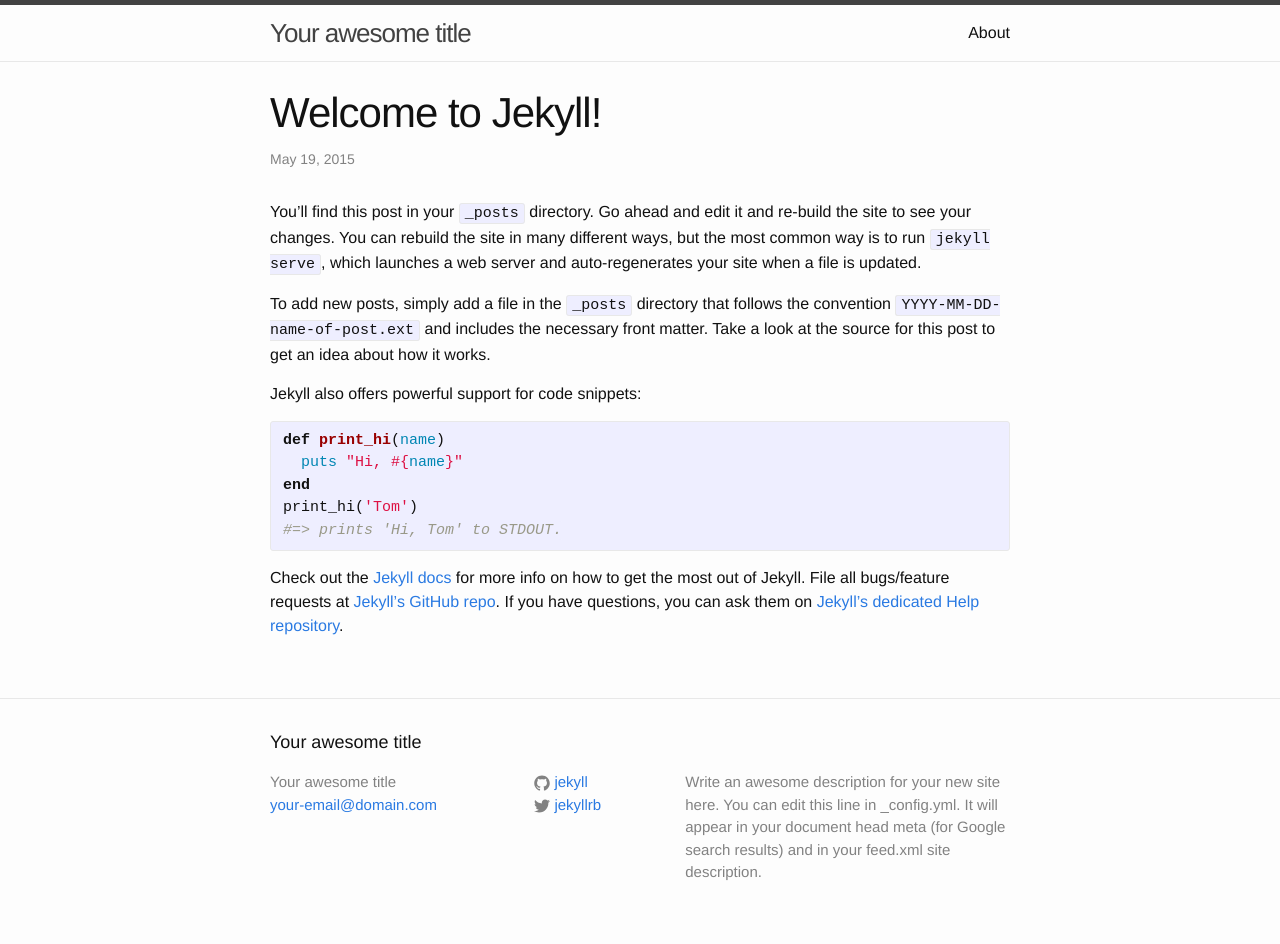
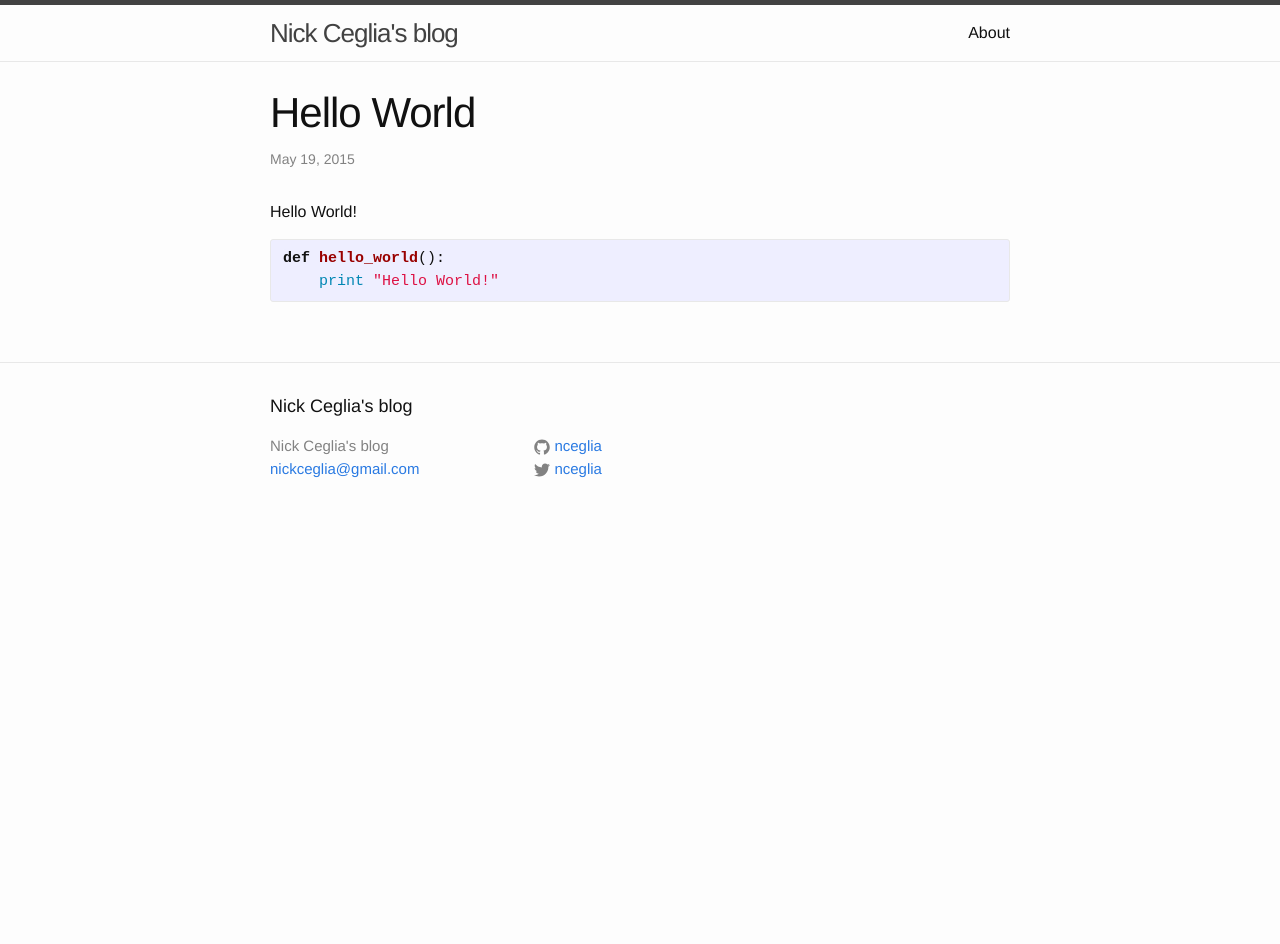
Before and after one commit to nceglia/nceglia.github.io, a Jekyll site: the page built from _posts/2015-05-19-welcome-to-jekyll.markdown, in a window 1280 px wide. Built offline with Jekyll 4.4.1, drawn with Linux system fonts in a browser that asks for light colours; after the commit the page ends 900 px from its top, so only the background shows below that.

Commit message:
first post

```diff
--- a/_config.yml
+++ b/_config.yml
@@ -1,14 +1,11 @@
 # Site settings
-title: Your awesome title
-email: your-email@domain.com
-description: > # this means to ignore newlines until "baseurl:"
-  Write an awesome description for your new site here. You can edit this
-  line in _config.yml. It will appear in your document head meta (for
-  Google search results) and in your feed.xml site description.
+title: Nick Ceglia's blog
+email: nickceglia@gmail.com
+description: > #This is Nick Ceglia's blog.
 baseurl: "" # the subpath of your site, e.g. /blog/
 url: "http://yourdomain.com" # the base hostname & protocol for your site
-twitter_username: jekyllrb
-github_username:  jekyll
+twitter_username: nceglia
+github_username:  nceglia
 
 # Build settings
 markdown: kramdown
--- a/_posts/2015-05-19-welcome-to-jekyll.markdown
+++ b/_posts/2015-05-19-welcome-to-jekyll.markdown
@@ -1,25 +1,13 @@
 ---
 layout: post
-title:  "Welcome to Jekyll!"
+title:  "Hello World"
 date:   2015-05-19 22:14:17
-categories: jekyll update
+categories: first
 ---
-You’ll find this post in your `_posts` directory. Go ahead and edit it and re-build the site to see your changes. You can rebuild the site in many different ways, but the most common way is to run `jekyll serve`, which launches a web server and auto-regenerates your site when a file is updated.
 
-To add new posts, simply add a file in the `_posts` directory that follows the convention `YYYY-MM-DD-name-of-post.ext` and includes the necessary front matter. Take a look at the source for this post to get an idea about how it works.
-
-Jekyll also offers powerful support for code snippets:
+Hello World!
 
 {% highlight ruby %}
-def print_hi(name)
-  puts "Hi, #{name}"
-end
-print_hi('Tom')
-#=> prints 'Hi, Tom' to STDOUT.
+def hello_world():
+    print "Hello World!"
 {% endhighlight %}
-
-Check out the [Jekyll docs][jekyll] for more info on how to get the most out of Jekyll. File all bugs/feature requests at [Jekyll’s GitHub repo][jekyll-gh]. If you have questions, you can ask them on [Jekyll’s dedicated Help repository][jekyll-help].
-
-[jekyll]:      http://jekyllrb.com
-[jekyll-gh]:   https://github.com/jekyll/jekyll
-[jekyll-help]: https://github.com/jekyll/jekyll-help
```
Also changed, not shown: about.md (+1 -5 lines).
